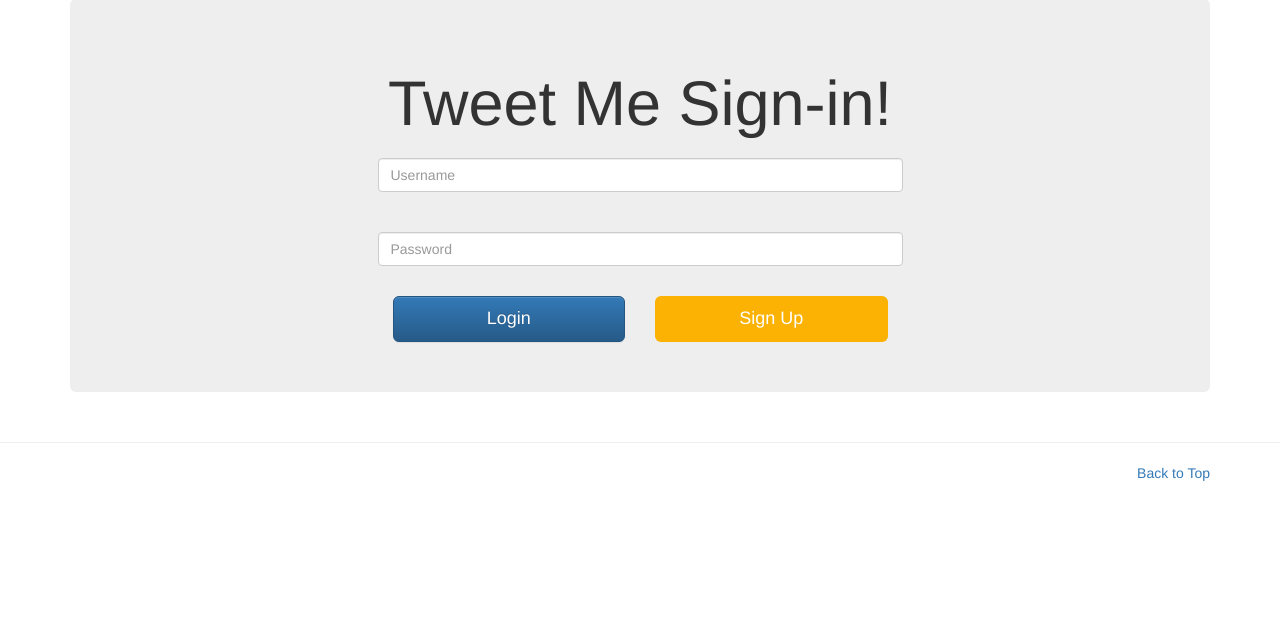
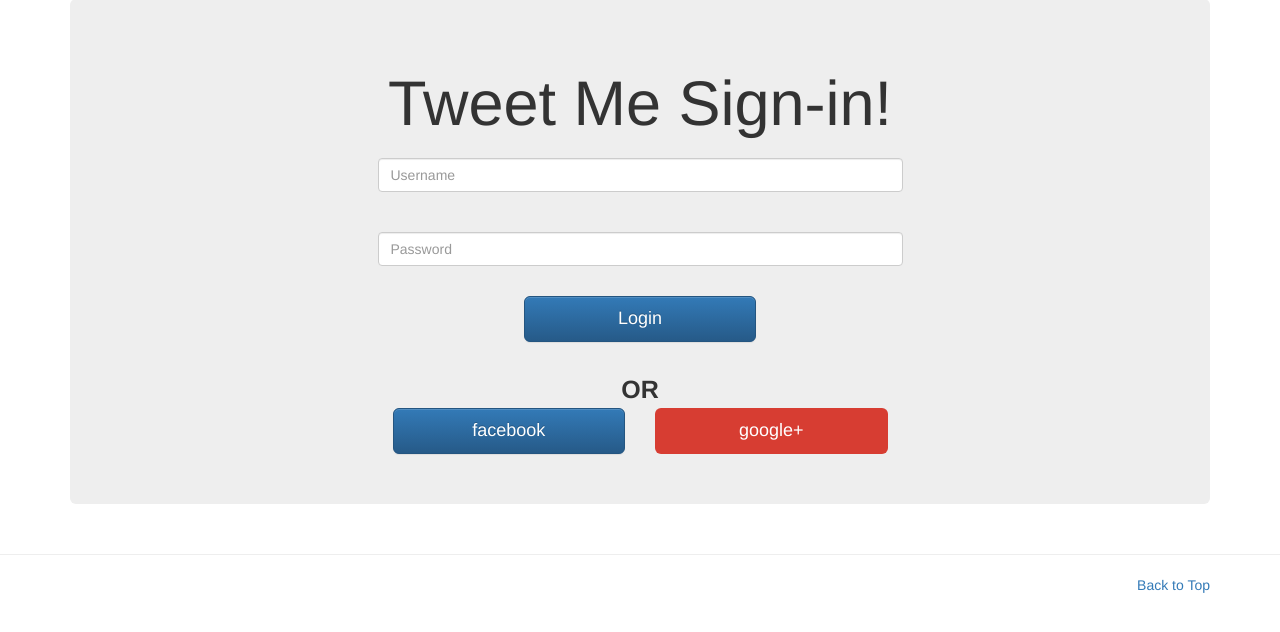
Before and after one commit to pranavn-cuelogic/djange_blog_poc, a Django app: template django_poc/blogapp/templates/login.html in a window 1280 px wide. Shown: the part 71-703 px from the top of the page. Run offline with Django 3.2, Linux system fonts and the light colour scheme; the template is opened without the code that fills it, so the values that code supplies are empty; some libraries are stand-ins or nearby versions.

Commit message:
Done with fb login & fetching tags from content.

```diff
--- a/django_poc/blogapp/blogapp/settings.py
+++ b/django_poc/blogapp/blogapp/settings.py
@@ -147,3 +147,7 @@ EMAIL_PORT = 587
 EMAIL_USE_TLS = True
 
 SITE_ID = 4
+
+# Facebook related Settings
+FACEBOOK_APP_ID = '488339124689695'
+FACEBOOK_SECRET_KEY = '7498f50c11ae6d120403e33840c31b06'
--- a/django_poc/blogapp/blogapp/urls.py
+++ b/django_poc/blogapp/blogapp/urls.py
@@ -26,6 +26,9 @@ urlpatterns = patterns(
     url(r'^captcha/', include('captcha.urls')),
     url(r'^logout/$', 'django.contrib.auth.views.logout', {'next_page': 'home'}, name='logout'),
     url(r'^login/$', 'django.contrib.auth.views.login', {'template_name': 'login.html'}, name="login"),
+    # url(r'^login/$', custom_login, name='login'),
     url(r'^reset-password/', reset_password, name='reset-password'),
+    # url(r'^facebook-login/', facebook_login_success, name='facebook-login'),
     url(r'^myblog/', include('myblog.urls', namespace='myblog')),
+
 )
--- /dev/null
+++ b/django_poc/blogapp/static/blogapp/js/facebook.js
@@ -0,0 +1,53 @@
+window.fbAsyncInit = function () {
+  FB.init({
+      appId:'488339124689695',
+      oauth:true,
+      status:true, // check login status
+      cookie:true, // enable cookies to allow the server to access the session
+      xfbml:true // parse XFBML
+  });
+};
+
+function fb_login(strLoginId) {
+  	FB.getLoginStatus(function (response) {
+      	if (response.status === 'connected') {
+        	fb_logout(strLoginId);
+      	} else {
+          	FB.login(function (response) {
+              	if (response.authResponse) {
+	                access_token = response.authResponse.accessToken; //get access token
+	                user_id = response.authResponse.userID; //get FB UID
+	                // fnViewFacebookPageList(access_token);
+	                console.log('Welcome!!! Fetching your information ...'+access_token);
+	                console.log(response.authResponse.name);
+	                console.log(user_id);
+
+                  	FB.api('/me', function(response) {
+                  		alert(access_token);
+                  		if (access_token) {
+                  			$.ajax({
+                  				url: '/facebook-login/',
+                  				method: 'post',
+                  				data: response,
+                  				success: function(data) {
+                  					alert(data);
+                  					window.location.href = '/home'
+                  				}
+                  			});
+                  		}
+	                	console.log('Good to see you, ' + response.name + '.');
+	                   	console.log(response.id);
+                	});
+              		}
+	        	}, {scope:'public_profile,email'});
+    	}
+	})//end
+}
+
+// fb-logout
+function fb_logout(strLoginId) {
+  FB.logout(function (response) {
+      // FB.Auth.setAuthResponse(null, 'unknown');
+      fb_login(strLoginId);
+  });
+}// FB.log-out
--- a/django_poc/blogapp/static/blogapp/theme.css
+++ b/django_poc/blogapp/static/blogapp/theme.css
@@ -28,6 +28,19 @@ body {
 	color: #FFF;
 	outline: none;
 }
+
+.btn-red {
+	background-color: #d73d32;
+	color: #FFF;
+	text-decoration: none;
+}
+
+.btn-red:hover {
+	background-color: #666;
+	color: #FFF;
+	outline: none;
+}
+
 .no-text-decoration{
 	text-decoration: none !important;
 }
@@ -161,6 +174,10 @@ height: 50px;
 	color: #3b5998;
 }
 
+.blog div.tags a {
+	text-decoration: none;
+}
+
 .read-more{
 	margin: 20px 0 0 20px;
 
@@ -247,6 +264,10 @@ seperator {
 	font-size: 12px;
 	font-weight: bold;
 	font-style: italic;
+}
+
+.user-blog-tags a{
+	text-decoration: none;
 }
 
 .search-bar-wrapper {
@@ -349,3 +370,14 @@ del span.loader .del-loader {
 	height: 20px;
 	width: 20px;
 }
+
+.or-text {
+    text-align: center;
+    margin-top: 30px;
+    font-size: 25px;
+    font-weight: bold;
+}
+
+.margin-left25 {
+	margin-left: 25%;
+}
--- a/django_poc/blogapp/templates/home.html
+++ b/django_poc/blogapp/templates/home.html
@@ -66,7 +66,11 @@
 
 						<div class=" blog col-md-11 col-md-offset-1">
 							<div class="tags">
-								{{each.post_info.tags}}
+								{% for tag in each.post_info.tags %}
+									{% if tag.1 == 'NOUN' %}
+										<a href="/myblog/content/{{ tag.0 }}/">#{{tag.0}}</a>
+									{% endif %}
+								{% endfor %}
 							</div>
 							<div class="title">
 		    					<h3 class="page-header"><a href="/myblog/{{each.post_info.slug}}">{{each.post_info.title}}</a></h3>
--- a/django_poc/blogapp/templates/login.html
+++ b/django_poc/blogapp/templates/login.html
@@ -16,16 +16,30 @@
 					<input type="password" id="id_password" name="password" class="form-control"placeholder="Password" />
 				</div>
 			</div>
-			<br>
+			<div class="clearfix">&nbsp;</div>
+			<div class="col-md-6 margin-left25">
+				<input type="submit" value="Login" class="btn btn-primary btn-lg btn-block">
+			</div>
+<!-- 			<div class="col-md-6">
+				<a href="{% url 'signup' %}" class="no-text-decoration">
+					<input type="button" value="Sign Up" class="btn btn-orange btn-lg btn-block">
+				</a>
+			</div> -->
+
+			<div class="col-md-12 or-text">OR</div>
+
+			<div class="clearfix">&nbsp;</div>
 			<div class="col-md-6">
-				<input type="submit" value="Login" class="btn btn-primary btn-lg btn-block">
+				<input type="button" onclick="fb_login();" value="facebook" class="btn btn-primary btn-lg btn-block">
 			</div>
 			<div class="col-md-6">
 				<a href="{% url 'signup' %}" class="no-text-decoration">
-					<input type="button" value="Sign Up" class="btn btn-orange btn-lg btn-block">
+					<input type="button" value="google+" class="btn btn-red btn-lg btn-block">
 				</a>
 			</div>
+
 		</form>
 	</div>
 </div>
+
 {% endblock body %}
--- a/django_poc/blogapp/templates/myblog/view_post.html
+++ b/django_poc/blogapp/templates/myblog/view_post.html
@@ -10,7 +10,11 @@
 					<div class="col-md-9 blog-content">
 						<h3 class="user-blog-title">{{blog_data.post_info.title}}</h3>
 						<div class="user-blog-tags">
-							{{blog_data.post_info.tags}}
+							{% for tag in blog_data.post_info.tags %}
+								{% if tag.1 == 'NOUN' %}
+									<a href="/myblog/content/{{ tag.0 }}/">#{{tag.0}}</a>
+								{% endif %}
+							{% endfor %}
 						</div>
 						<div class="user-blog-body">
 							{{blog_data.post_info.content|linebreaks}}
--- a/django_poc/blogapp/templates/wrapper.html
+++ b/django_poc/blogapp/templates/wrapper.html
@@ -21,6 +21,8 @@
     <script src="{% static 'blogapp/js/bootstrap.min.js' %}"></script>
     <script src="{% static 'blogapp/js/jquery-ui.js' %}"></script>
     <script src="{% static 'blogapp/js/docs.min.js' %}"></script>
+    <script src="http://connect.facebook.net/en_US/all.js"></script>
+    <script src="{% static 'blogapp/js/facebook.js' %}"></script>
     {% endblock scriptload %}
 </head>
 
```
Also changed, not shown: django_poc/blogapp/blogapp/views.py (+54 -3 lines), django_poc/blogapp/myblog/views.py (+9 -0 lines), django_poc/blogapp/static/blogapp/user_profile_img/pranav_flYtkJi.jpg (added).
